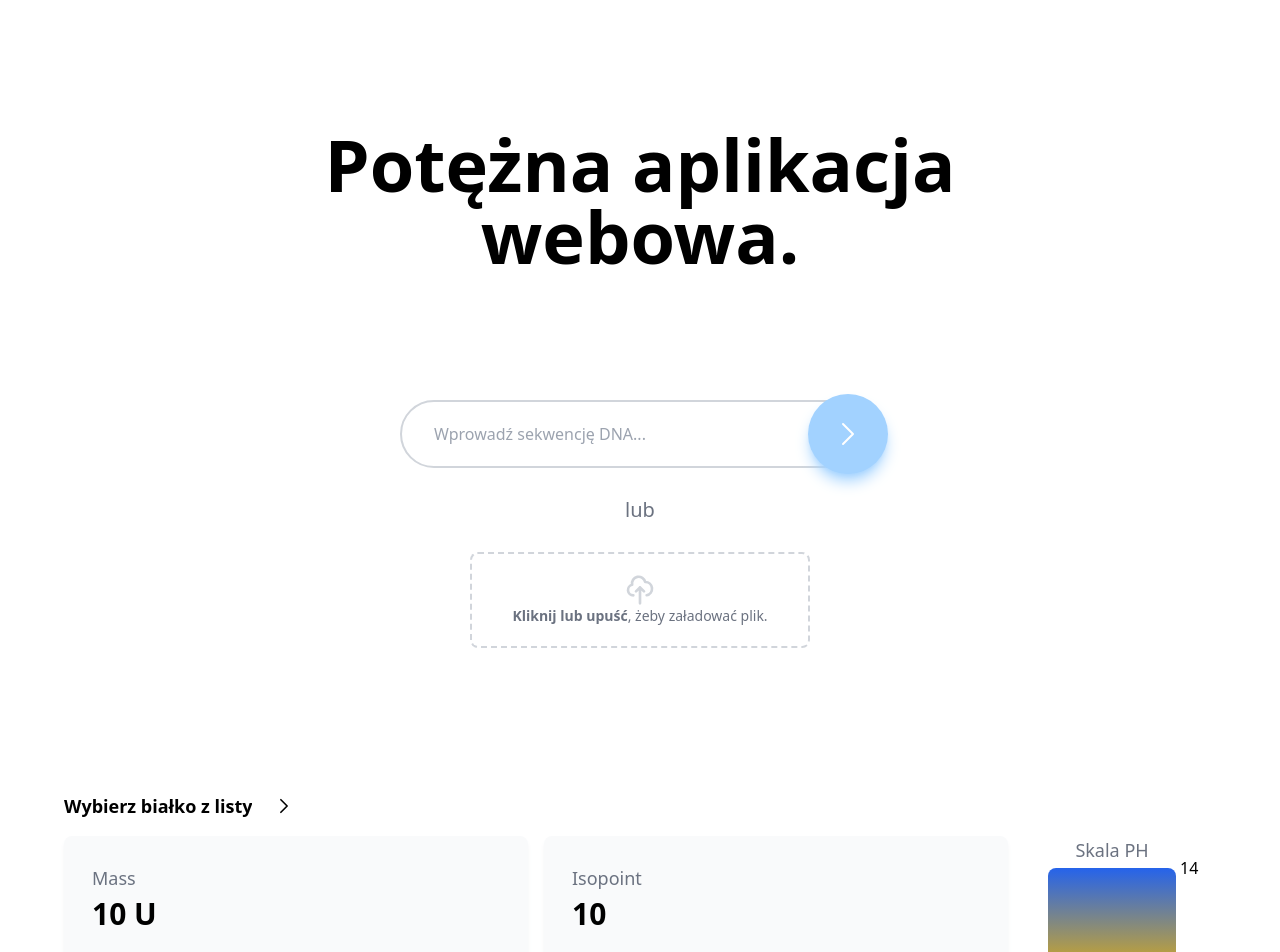
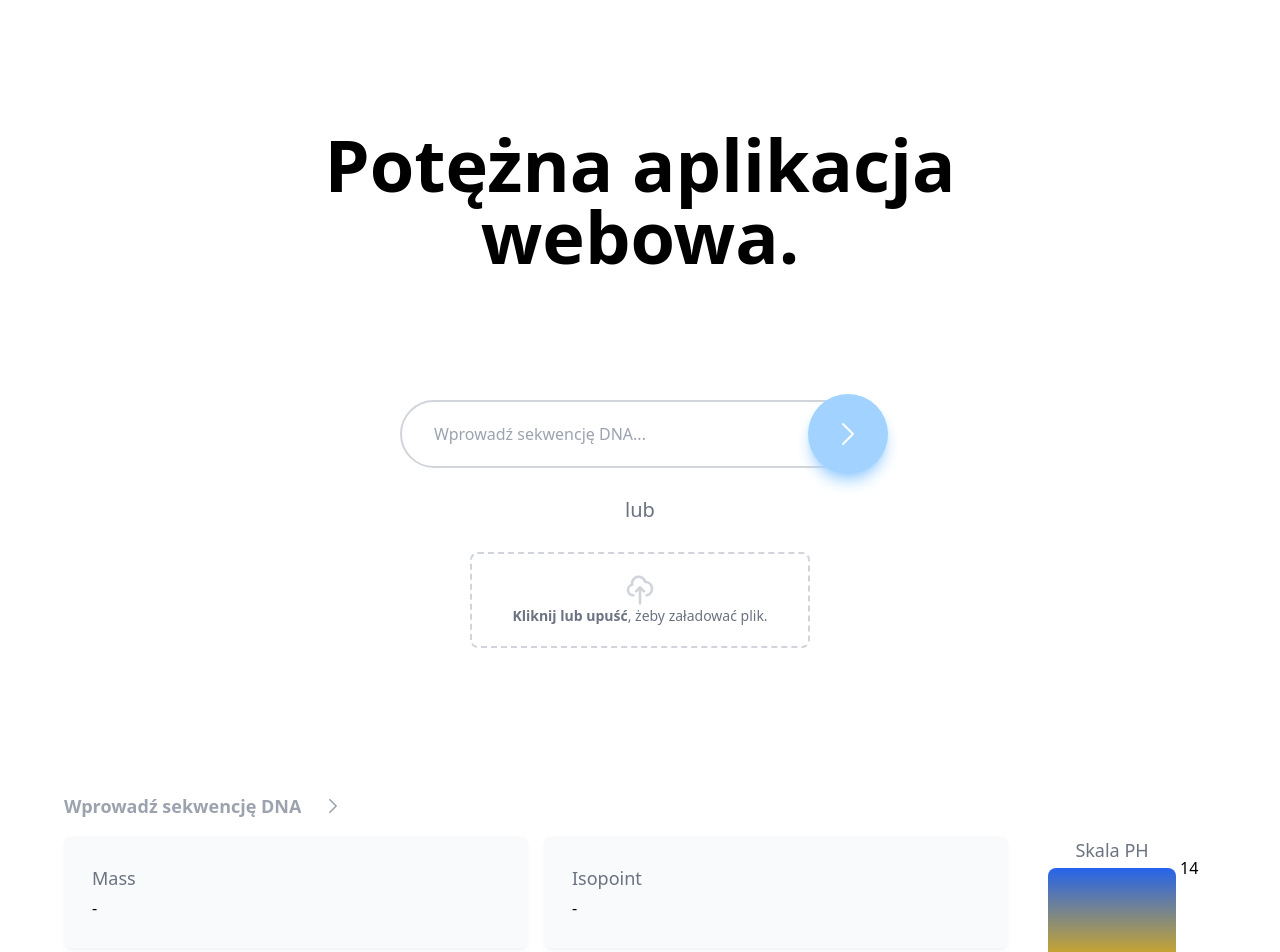
Before and after one commit to bog2n/science-cup, a Next.js app in the folder frontend/: page / in a window 1280 px wide. Shown: the top 952 px of the page. Built offline with nearby package versions, Linux system fonts and the light colour scheme.

Commit message:
Highlight selected protein, handle state when protein isn't selected

```diff
--- a/frontend/components/DataCard.tsx
+++ b/frontend/components/DataCard.tsx
@@ -1,28 +1,30 @@
+import { spawn } from "child_process";
 import React from "react";
 
 // Components
 import Card from "./Card";
 
 interface IProps {
-  title?: string;
-  data?: number;
+  title: string;
+  data?: null | number;
   unit?: string;
 }
 
-export default function DataCard({
-  title = "Heading",
-  data = 10,
-  unit,
-}: IProps) {
-  const roundedData = Math.round(data * 100) / 100;
+export default function DataCard({ title, data, unit }: IProps) {
+  let roundedData = null;
+  if (data) {
+    roundedData = Math.round(data * 100) / 100;
+  }
   return (
     <Card>
       <h2 className="text-gray-500 text-lg">{title}</h2>
 
-      {unit ? (
-        <span className="text-3xl text-black font-bold">{`${roundedData} ${unit}`}</span>
-      ) : (
-        <span className="text-3xl text-black font-bold">{`${roundedData}`}</span>
+      {!data && <span>-</span>}
+
+      {data && (
+        <span className="text-3xl text-black font-bold">{`${roundedData}${
+          unit ? ` ${unit}` : ""
+        }`}</span>
       )}
     </Card>
   );
--- a/frontend/pages/index.tsx
+++ b/frontend/pages/index.tsx
@@ -27,8 +27,6 @@ interface IProteinsData {
 
 export default function Home() {
   //* States
-  // TODO handle state when no protein is selected
-  // TODO highlight selected protein in the list
   // Each protein data.
   const [proteinsData, setProteinsData] = useState<null | IProteinsData>(null);
   const [currentProtein, setCurrentProtein] = useState<null | IProtein>(null);
@@ -104,12 +102,13 @@ export default function Home() {
         <div className="relative z-50 mb-4">
           <button
             onClick={listOpenHandler}
-            className="text-left max-w-sm text-lg font-bold flex justify-center items-center gap-2"
+            disabled={!proteinsData}
+            className="text-left max-w-sm text-lg font-bold flex justify-center items-center gap-2 disabled:pointer-events-none disabled:text-gray-400"
           >
             <span className="truncate">
-              {!currentProtein
-                ? "Wybierz białko z listy"
-                : currentProtein.protein}
+              {!proteinsData
+                ? "Wprowadź sekwencję DNA"
+                : currentProtein?.protein}
             </span>{" "}
             <svg
               xmlns="http://www.w3.org/2000/svg"
@@ -141,7 +140,11 @@ export default function Home() {
                 return (
                   <li key={index}>
                     <button
-                      className="block px-5 py-2 w-full break-all text-left hover:bg-gray-200"
+                      className={`block px-5 py-2 w-full break-all text-left hover:bg-gray-300 ${
+                        protein.protein === currentProtein?.protein
+                          ? "bg-gray-200"
+                          : ""
+                      }`}
                       onClick={() => changeProteinHandler(protein)}
                     >
                       {protein.protein}
```
